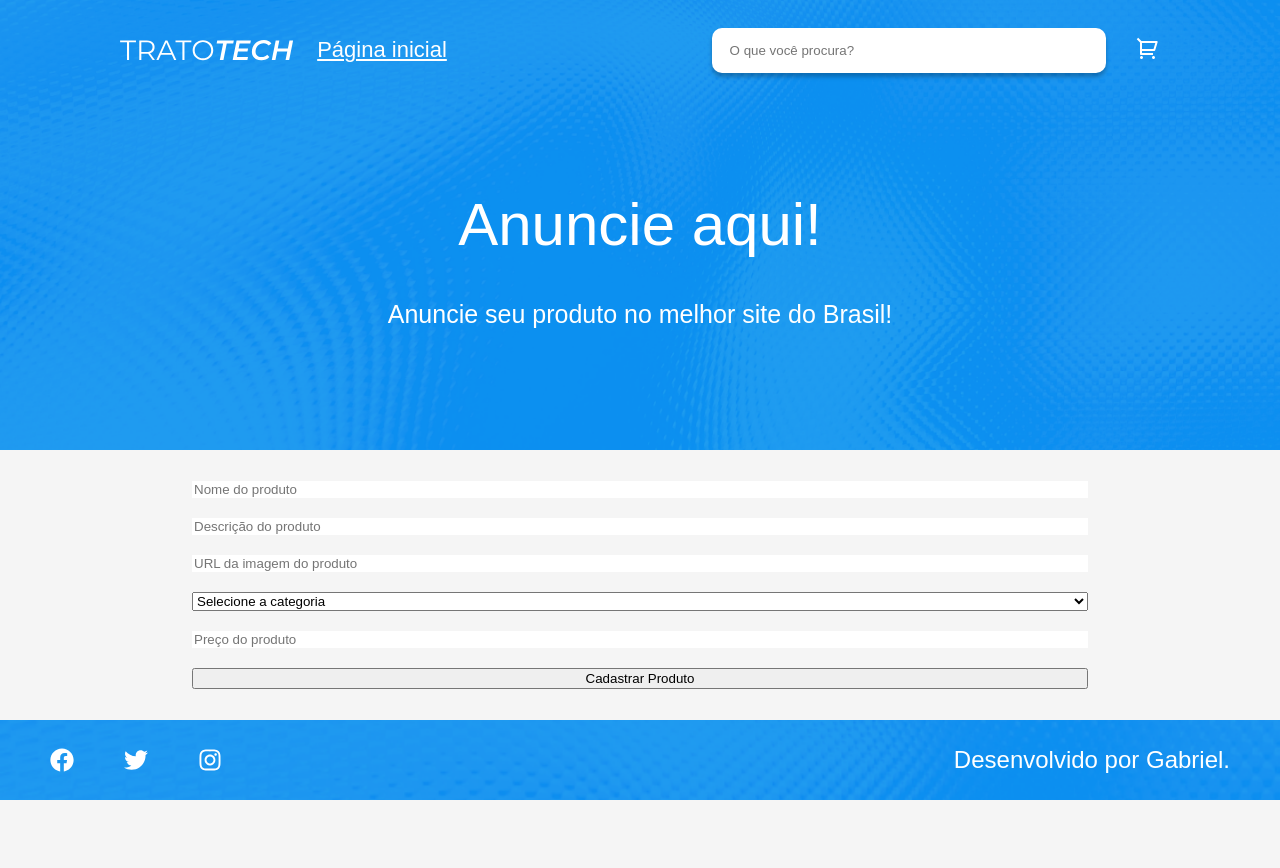
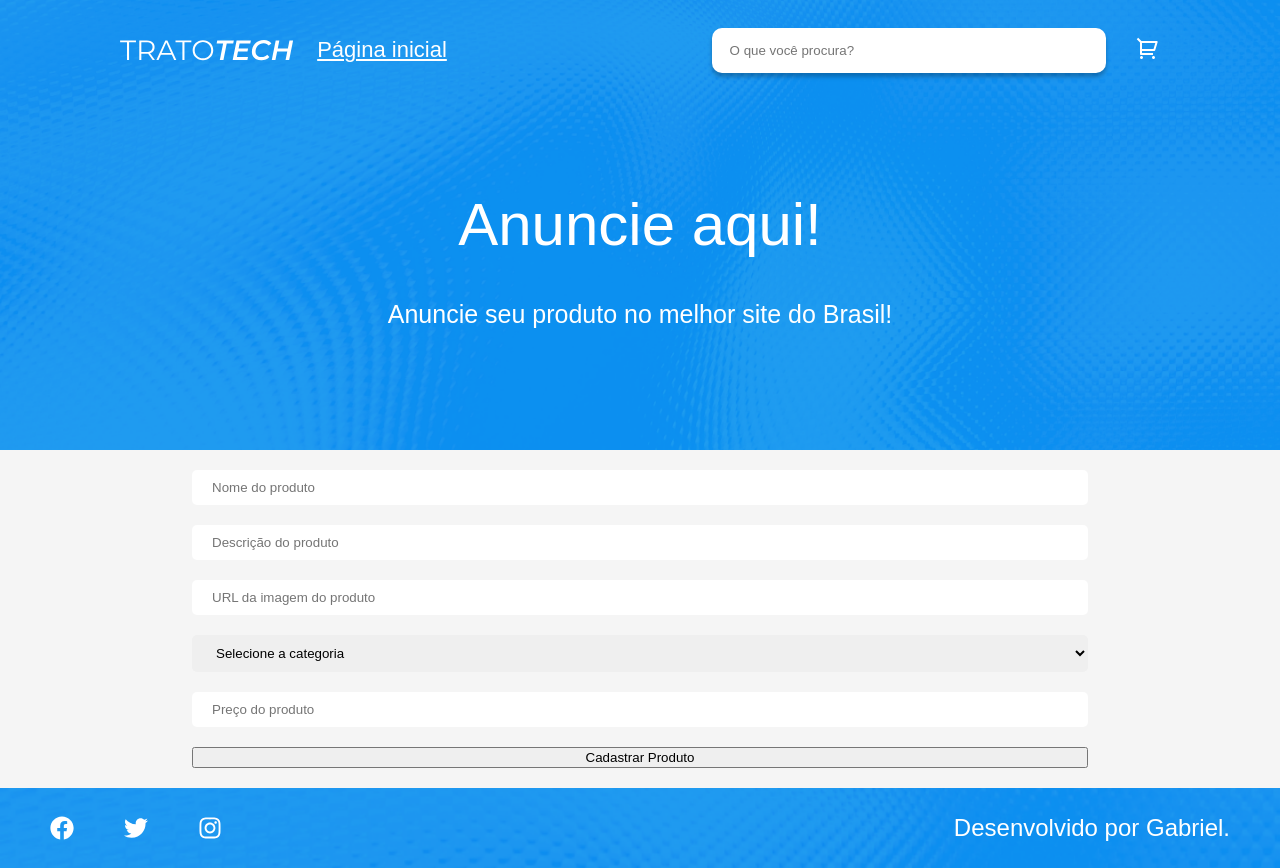
Before and after one commit to GabrielVeroneze/trato-tech-redux-immer, a React (Vite) app: page /anuncie in a window 1280 px wide. Before the commit the page ends 800 px from the top, so only its background shows below. Built offline with nearby package versions, Linux system fonts and the light colour scheme.

Commit message:
💄 feat: adiciona estilização para inputs e selects

```diff
--- a/src/pages/Anuncie/Anuncie.module.scss
+++ b/src/pages/Anuncie/Anuncie.module.scss
@@ -13,4 +13,16 @@
     margin: 20px auto;
     flex: 1;
     width: 70%;
+
+    input, select {
+        border: none;
+        border-radius: 5px;
+        outline: #1a95f0;
+        transition: 0.2s ease-in-out;
+        padding: 10px 20px;
+
+        &:focus {
+            outline: 2px solid #1a95f0;
+        }
+    }
 }
```
